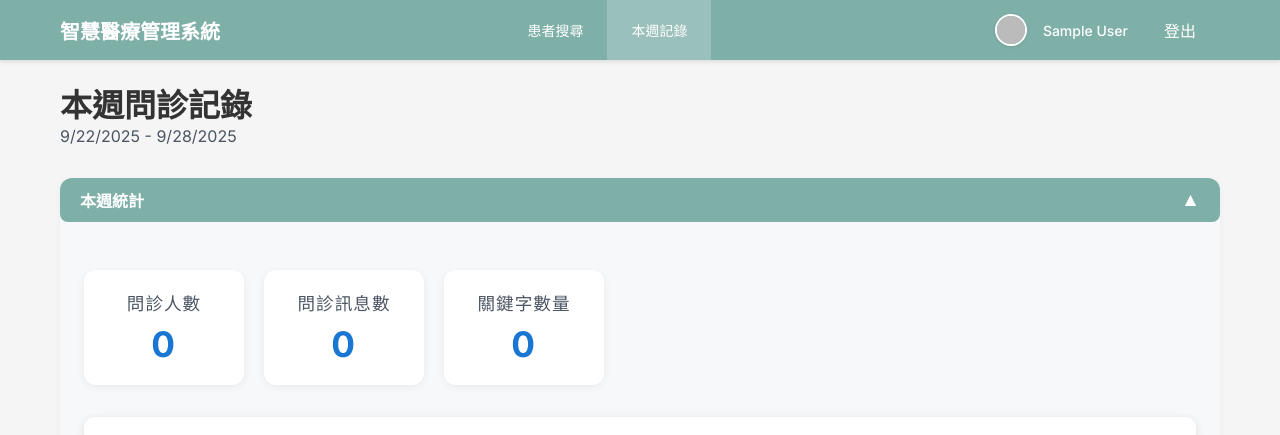
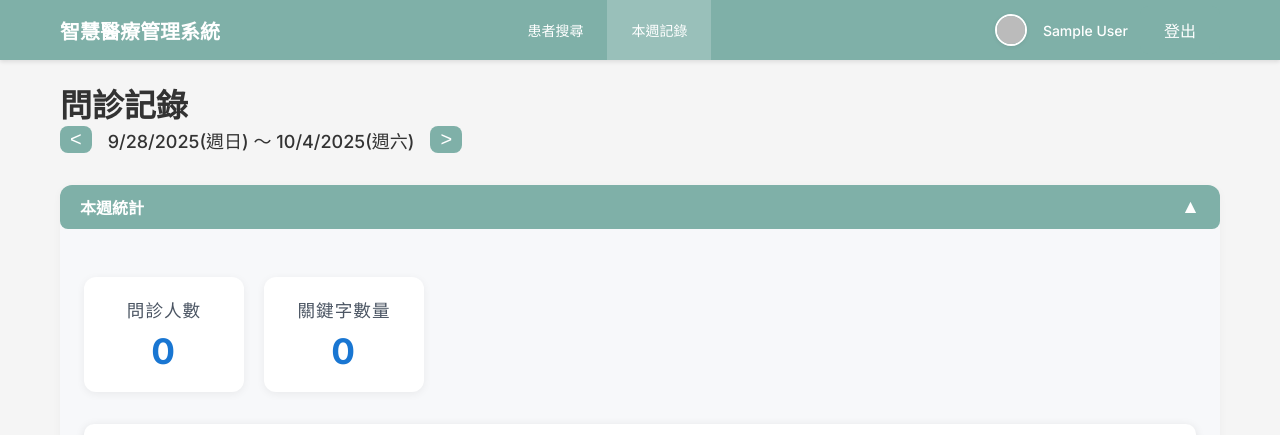
Before and after one commit to susan8213/health-ed-system, a Next.js app: page /records in a window 1280 px wide. Shown: the top 435 px of the page. Built offline with nearby package versions, Linux system fonts and the light colour scheme; no server answers; the database is empty; sample sign-in values are in the browser's storage.

Commit message:
feat: 支援自訂週期查詢，改進週記錄獲取邏輯及介面

```diff
--- a/src/app/api/records/weekly/route.ts
+++ b/src/app/api/records/weekly/route.ts
@@ -1,31 +1,52 @@
-import { NextResponse } from 'next/server';
+import { NextRequest, NextResponse } from 'next/server';
 import { getDatabase } from '@/lib/mongodb';
 import { Patient } from '@/types/user';
 
-export const revalidate = 86400; // 24 小時
-export async function GET() {
+// export const revalidate = 86400; // 24 小時
+export const revalidate = 0; // 禁用 ISR，確保每次請求都獲取最新數據
+export const dynamic = 'force-dynamic';
+
+export async function GET(req: NextRequest) {
   try {
     const db = await getDatabase();
     const collection = db.collection('patients');
 
-    // Calculate this week's date range (Monday to Sunday)
+    // 支援自訂週期：query string start/end（ISO 日期）
+    const { searchParams } = new URL(req.url);
+    let startStr = searchParams.get('start');
+    let endStr = searchParams.get('end');
+    console.log('Received weekly records request with params:', { start: startStr, end: endStr });
+
+    let startOfWeek: Date;
+    let endOfWeek: Date;
+    if (startStr && endStr) {
+      startOfWeek = new Date(startStr);
+      endOfWeek = new Date(endStr);
+      startOfWeek.setHours(0, 0, 0, 0);
+      endOfWeek.setHours(23, 59, 59, 999);
+    } else {
+      // 預設本週週日
       const now = new Date();
-    const startOfWeek = new Date(now);
+      startOfWeek = new Date(now);
       const dayOfWeek = now.getDay();
-    const diff = dayOfWeek === 0 ? -6 : 1 - dayOfWeek; // Monday as start of week
+      const diff = dayOfWeek === 0 ? 0 : 7 - dayOfWeek; // Sunday as start of week
       startOfWeek.setDate(now.getDate() + diff);
       startOfWeek.setHours(0, 0, 0, 0);
-
-    const endOfWeek = new Date(startOfWeek);
+      endOfWeek = new Date(startOfWeek);
       endOfWeek.setDate(startOfWeek.getDate() + 6);
       endOfWeek.setHours(23, 59, 59, 999);
+    }
 
-    // Find all patients with history records in this week
+    // Find all patients with history records in this week/custom range
     const patients = await collection.find(
       {
-        'historyRecords.visitDate': {
+        historyRecords: {
+          $elemMatch: {
+            visitDate: {
               $gte: startOfWeek,
               $lte: endOfWeek
+            }
+          }
         }
       },
       {
@@ -42,10 +63,9 @@ export async function GET() {
     )
     .sort({ 'historyRecords.visitDate': -1 }) // Sort by most recent visitDate first
     .toArray();
-    console.log(`Patients with records this week (${startOfWeek.toISOString()} - ${endOfWeek.toISOString()}):`, patients);
+    console.log(`Patients with records in range (${startOfWeek.toISOString()} - ${endOfWeek.toISOString()}):`, patients);
 
     const typedPatients = patients as unknown as Patient[];
-
 
     return NextResponse.json({
       records: typedPatients,
--- a/src/app/records/page.tsx
+++ b/src/app/records/page.tsx
@@ -16,32 +16,47 @@ interface RecordWithPatient extends TCMHistoryRecord {
 }
 
 export default function WeeklyRecords() {
+
+  // 狀態：週期選擇（週日為起始）
+  function getSundayOf(date: Date) {
+    const d = new Date(date);
+    const day = d.getDay();
+    const diff = day === 0 ? 0 : 7 - day;
+    d.setDate(d.getDate() + diff);
+    d.setHours(0, 0, 0, 0);
+    return d;
+  }
+  function getNextSaturday(sunday: Date) {
+    const d = new Date(sunday);
+    d.setDate(d.getDate() + 6);
+    d.setHours(23, 59, 59, 999);
+    return d;
+  }
+
+  const [weekStart, setWeekStart] = useState(() => getSundayOf(new Date()));
+  const [weekEnd, setWeekEnd] = useState(() => getNextSaturday(getSundayOf(new Date())));
   const [records, setRecords] = useState<Patient[]>([]);
   const [loading, setLoading] = useState(true);
   const [error, setError] = useState<string | null>(null);
   const [wordCloudData, setWordCloudData] = useState<WordCloudItem[]>([]);
 
   useEffect(() => {
-    fetchWeeklyRecords();
-  }, []);
+    fetchWeeklyRecords(weekStart, weekEnd);
+    // eslint-disable-next-line react-hooks/exhaustive-deps
+  }, [weekStart.getTime(), weekEnd.getTime()]);
 
-  const fetchWeeklyRecords = async () => {
+  const fetchWeeklyRecords = async (start: Date, end: Date) => {
     try {
       setLoading(true);
-      const response = await fetch('/api/records/weekly');
-
+      const qs = `?start=${start.toISOString().slice(0,10)}&end=${end.toISOString().slice(0,10)}`;
+      const response = await fetch(`/api/records/weekly${qs}`);
       if (!response.ok) {
         throw new Error('獲取週記錄失敗');
       }
-
       const data = await response.json();
       setRecords(data.records);
-
-      // 生成文字雲數據
-      // setWordCloudData(generateMockWordCloudData());
       const cloudData = generateWordCloudData(data.records.map((record: Patient) => record.historyRecords).flat());
       setWordCloudData(cloudData);
-
     } catch (err) {
       setError(err instanceof Error ? err.message : '發生錯誤');
     } finally {
@@ -49,30 +64,27 @@ export default function WeeklyRecords() {
     }
   };
 
-  const getWeekRange = () => {
-    const now = new Date();
-    const startOfWeek = new Date(now);
-    const dayOfWeek = now.getDay();
-    const diff = dayOfWeek === 0 ? -6 : 1 - dayOfWeek; // Monday as start of week
-    startOfWeek.setDate(now.getDate() + diff);
-    startOfWeek.setHours(0, 0, 0, 0);
 
-    const endOfWeek = new Date(startOfWeek);
-    endOfWeek.setDate(startOfWeek.getDate() + 6);
-    endOfWeek.setHours(23, 59, 59, 999);
+  // 日期 input 事件
 
-    return {
-      start: startOfWeek.toLocaleDateString(),
-      end: endOfWeek.toLocaleDateString()
-    };
+  // 切換週數（以週日為起始）
+  const gotoPrevWeek = () => {
+    const prevSunday = new Date(weekStart);
+    prevSunday.setDate(prevSunday.getDate() - 7);
+    setWeekStart(getSundayOf(prevSunday));
+    setWeekEnd(getNextSaturday(getSundayOf(prevSunday)));
   };
-
-  const weekRange = getWeekRange();
+  const gotoNextWeek = () => {
+    const nextSunday = new Date(weekStart);
+    nextSunday.setDate(nextSunday.getDate() + 7);
+    setWeekStart(getSundayOf(nextSunday));
+    setWeekEnd(getNextSaturday(getSundayOf(nextSunday)));
+  };
 
   if (loading) {
     return (
       <div className="container">
-        <div className="loading">載入本週記錄中...</div>
+        <div className="loading">載入週記錄中...</div>
       </div>
     );
   }
@@ -90,18 +102,21 @@ export default function WeeklyRecords() {
     <div className="container">
       <div className="records-container">
         <div className="records-header">
-          <h1>本週問診記錄</h1>
-          <p className="week-range">
-            {weekRange.start} - {weekRange.end}
-          </p>
+          <h1>問診記錄</h1>
+          <div style={{ display: 'flex', alignItems: 'center', gap: 16, marginBottom: 8 }}>
+            <button type="button" onClick={gotoPrevWeek} style={{ fontSize: 20, padding: '2px 10px' }}>&lt;</button>
+            <span style={{ fontWeight: 500, fontSize: 18 }}>
+              {weekStart.toLocaleDateString()}(週日) ～ {weekEnd.toLocaleDateString()}(週六)
+            </span>
+            <button type="button" onClick={gotoNextWeek} style={{ fontSize: 20, padding: '2px 10px' }}>&gt;</button>
+          </div>
         </div>
-
 
         {/* 可摺疊統計與文字雲區塊 */}
         <CollapsibleSection title="本週統計" defaultOpen>
           <StatisticGroup>
             <StatisticCard title="問診人數" count={records.length} />
-            <StatisticCard title="問診訊息數" count={0} />
+            {/* <StatisticCard title="問診訊息數" count={0} /> */}
             <StatisticCard title="關鍵字數量" count={wordCloudData.length} />
           </StatisticGroup>
           <div className="word-cloud-section">
@@ -119,15 +134,21 @@ export default function WeeklyRecords() {
         <CollapsibleSection title="問診紀錄明細" defaultOpen>
           {records.length === 0 ? (
             <div className="no-results">
-              本週沒有找到問診記錄。
+              此週沒有找到問診記錄。
             </div>
           ) : (
             <div className="section-container">
               <div className="section-header">
-                本週找到 {records.length} 筆記錄
+                此週找到 {records.length} 筆記錄
               </div>
               {records.map((record, index) => (
-                <UserCard key={record._id} user={record} editMode={true} />
+                <UserCard
+                  key={record._id}
+                  user={record}
+                  editMode={
+                    weekStart.toDateString() === getSundayOf(new Date()).toDateString()
+                  }
+                />
               ))}
             </div>
           )}
```
Lines whose indentation alone changed are shown as unchanged.
